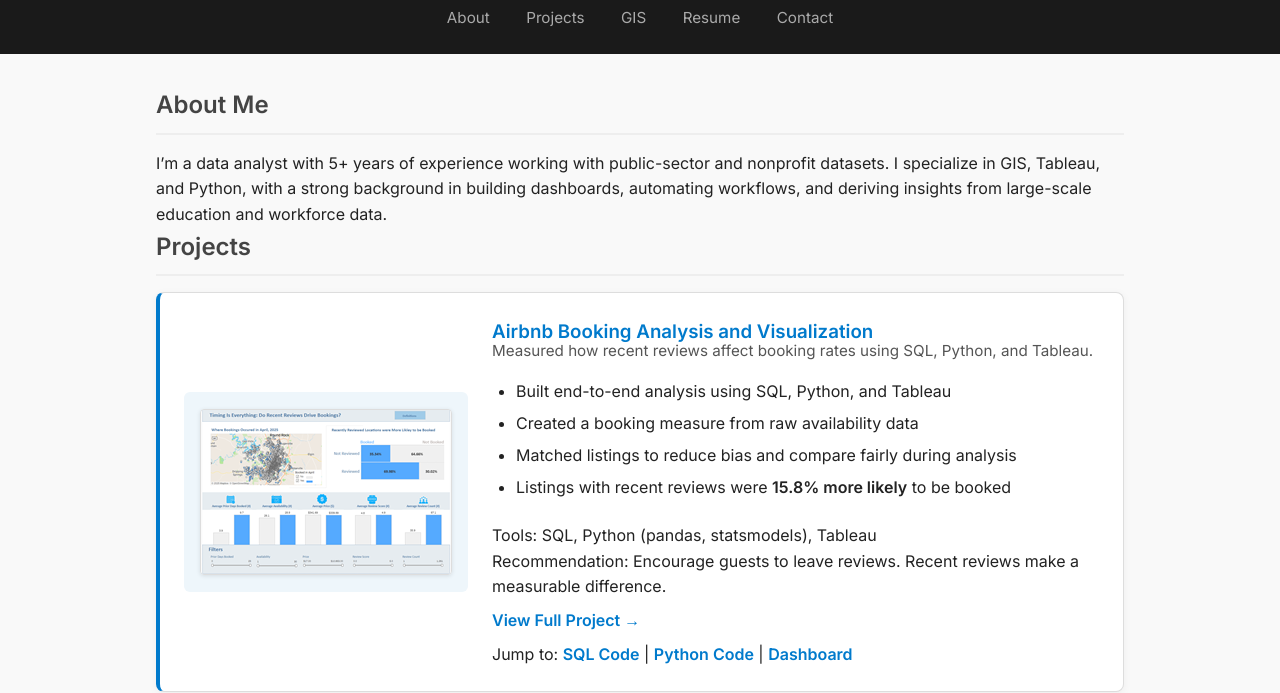
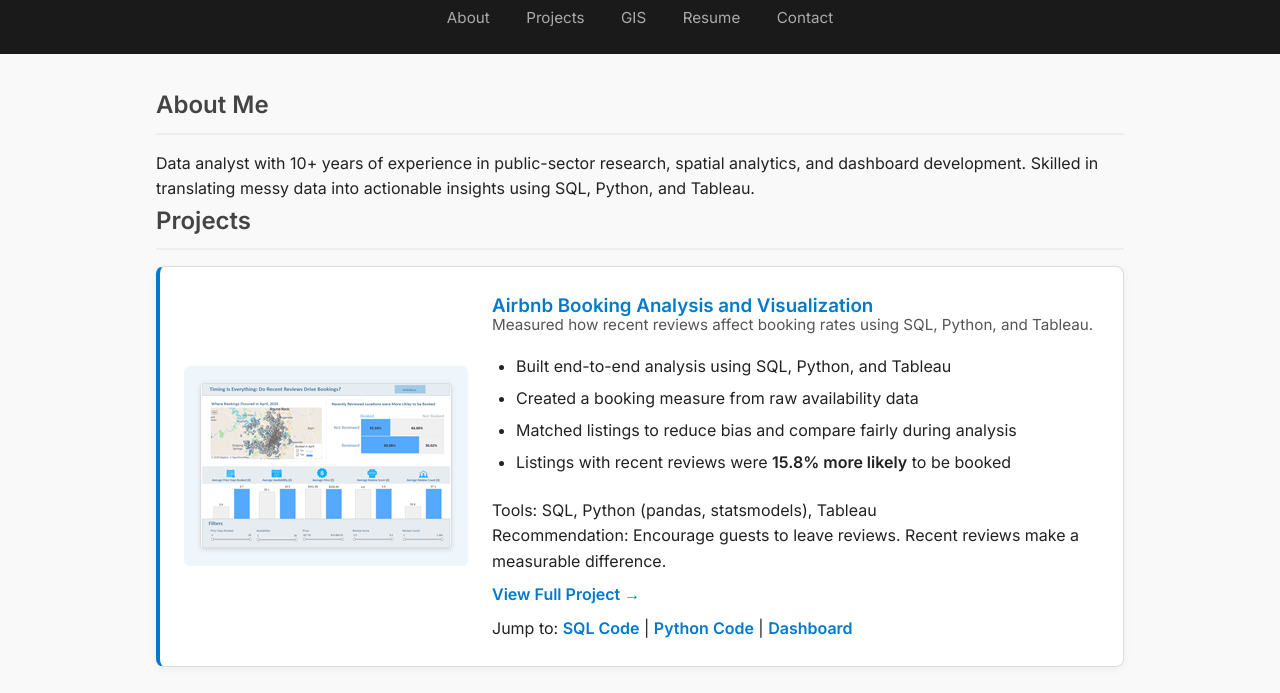
Before and after one commit to chenryAIR/chenryAIR.github.io, a plain HTML site: page index.html in a window 1280 px wide. Shown: the part 108-801 px from the top of the page. Drawn offline with Linux system fonts and the light colour scheme.

Commit message:
Update index.html

```diff
--- a/index.html
+++ b/index.html
@@ -172,7 +172,7 @@
   <main class="container">
     <section id="about">
       <h2>About Me</h2>
-      <p>I’m a data analyst with 5+ years of experience working with public-sector and nonprofit datasets. I specialize in GIS, Tableau, and Python, with a strong background in building dashboards, automating workflows, and deriving insights from large-scale education and workforce data.</p>
+      <p>Data analyst with 10+ years of experience in public-sector research, spatial analytics, and dashboard development. Skilled in translating messy data into actionable insights using SQL, Python, and Tableau.</p>
     </section>
 
     <section id="projects">
```
